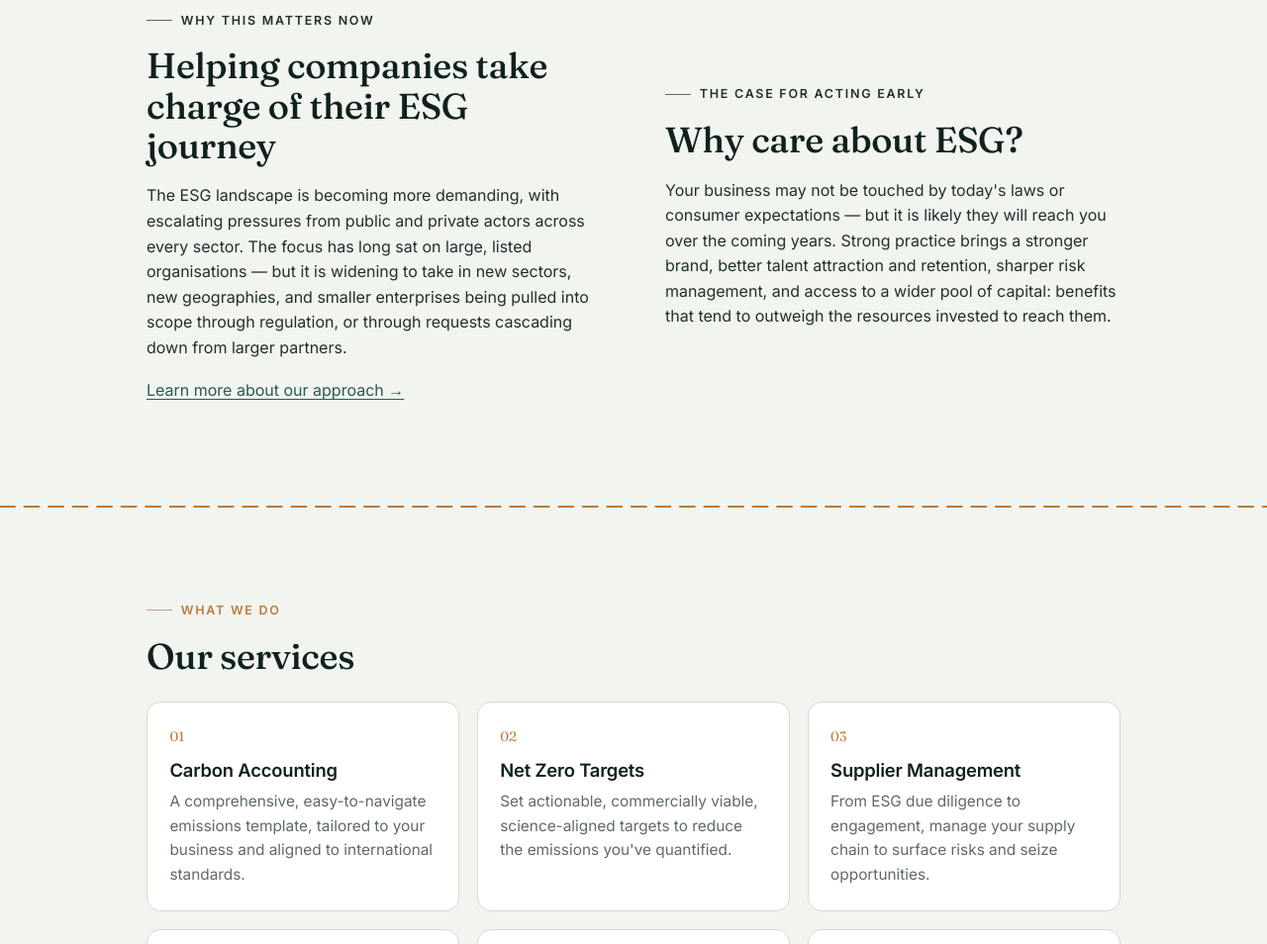
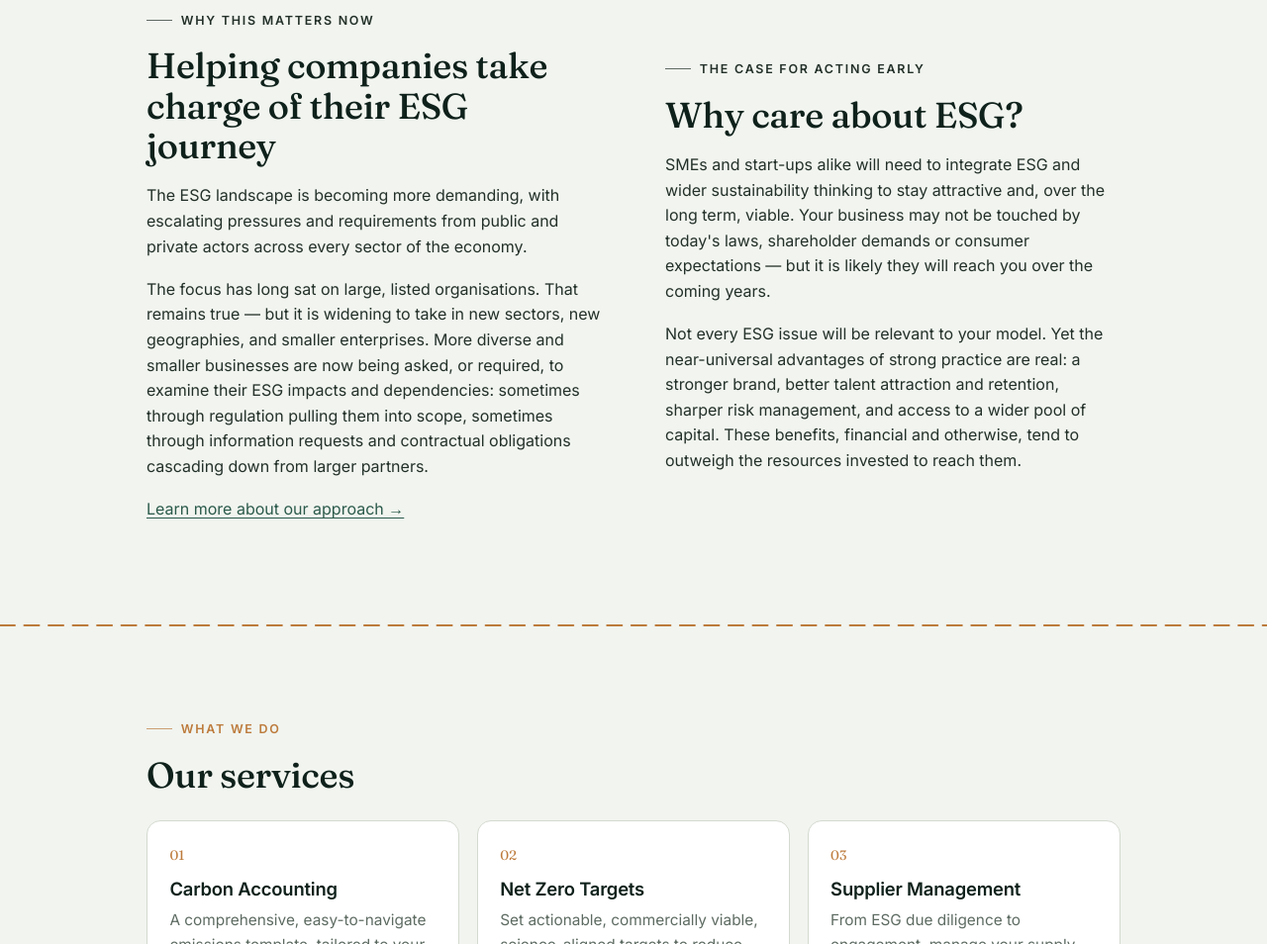
Before and after one commit to kalhalla/esgthread, a plain HTML site: page index.html in a window 1280 px wide. Shown: the part 877-1831 px from the top of the page at 99% size. Drawn offline with nearby package versions, Linux system fonts and the light colour scheme; animation ran at ten frames a second.

Commit message:
Add files via upload

```diff
--- a/index.html
+++ b/index.html
@@ -145,13 +145,15 @@
       <div class="prose">
         <p class="eyebrow">Why this matters now</p>
         <h2>Helping companies take charge of their ESG journey</h2>
-        <p>The ESG landscape is becoming more demanding, with escalating pressures from public and private actors across every sector. The focus has long sat on large, listed organisations — but it is widening to take in new sectors, new geographies, and smaller enterprises being pulled into scope through regulation, or through requests cascading down from larger partners.</p>
+        <p>The ESG landscape is becoming more demanding, with escalating pressures and requirements from public and private actors across every sector of the economy.</p>
+        <p>The focus has long sat on large, listed organisations. That remains true — but it is widening to take in new sectors, new geographies, and smaller enterprises. More diverse and smaller businesses are now being asked, or required, to examine their ESG impacts and dependencies: sometimes through regulation pulling them into scope, sometimes through information requests and contractual obligations cascading down from larger partners.</p>
         <p><a href="/about/">Learn more about our approach →</a></p>
       </div>
       <div class="prose">
         <p class="eyebrow">The case for acting early</p>
         <h2>Why care about ESG?</h2>
-        <p>Your business may not be touched by today's laws or consumer expectations — but it is likely they will reach you over the coming years. Strong practice brings a stronger brand, better talent attraction and retention, sharper risk management, and access to a wider pool of capital: benefits that tend to outweigh the resources invested to reach them.</p>
+        <p>SMEs and start-ups alike will need to integrate ESG and wider sustainability thinking to stay attractive and, over the long term, viable. Your business may not be touched by today's laws, shareholder demands or consumer expectations — but it is likely they will reach you over the coming years.</p>
+        <p>Not every ESG issue will be relevant to your model. Yet the near-universal advantages of strong practice are real: a stronger brand, better talent attraction and retention, sharper risk management, and access to a wider pool of capital. These benefits, financial and otherwise, tend to outweigh the resources invested to reach them.</p>
       </div>
     </div>
   </section>
```
